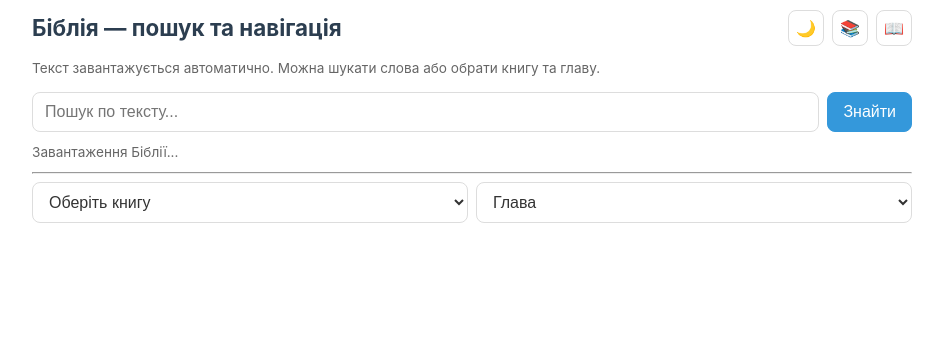
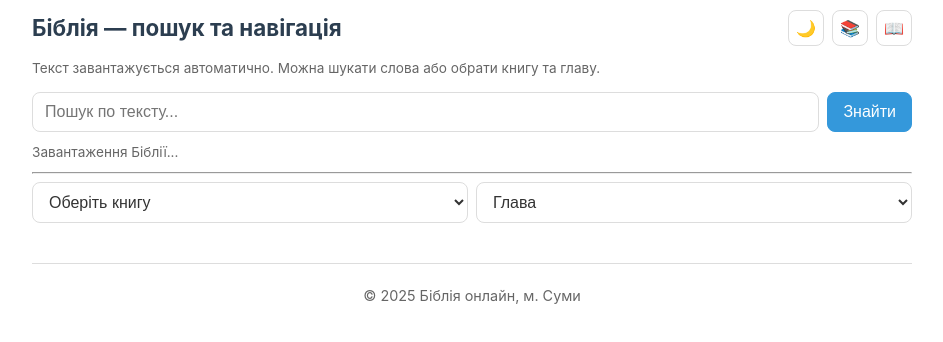
Before and after one commit to christian-word/holy-bible, a plain HTML site: page Bible-mini_v2.html in a window 1280 px wide. Shown: the whole page, without its empty margins (168-1111 px from the left). Drawn offline with Linux system fonts and the light colour scheme; a script that the page names is missing.

Commit message:
Update Bible-mini_v2.html

```diff
--- a/Bible-mini_v2.html
+++ b/Bible-mini_v2.html
@@ -597,7 +597,10 @@
   </div>
 
   <button class="reading-mode-exit hidden" id="readingModeExit">✕</button>
-
+<!-- Перед </body> -->
+<div style="text-align: center; padding: 20px; margin-top: 40px; border-top: 1px solid var(--border-color); color: #666; font-size: 0.9rem;">
+  © 2025 Біблія онлайн, м. Суми
+</div>
   <script>
 const qEl = document.getElementById('q');
 const searchBtn = document.getElementById('searchBtn');
```
